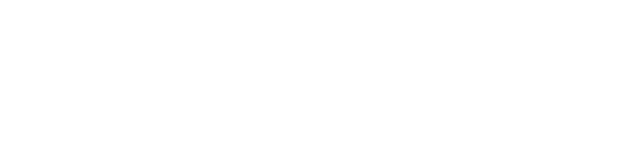
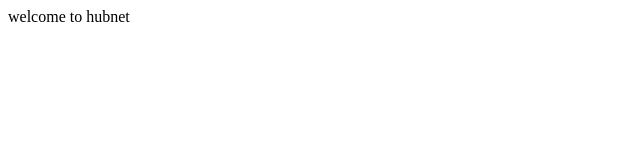
Before and after one commit to jhaashruti24/localproject, a plain HTML site: page index.html in a window 1280 px wide. Shown: the whole page, without its empty margins (0-640 px from the left). Drawn offline with Linux system fonts and the light colour scheme.

Commit message:
added a new index file

```diff
--- a/index.html
+++ b/index.html
@@ -6,6 +6,8 @@
     <title>Document</title>
 </head>
 <body>
+    welcome to hubnet
+
 
 </body>
 </html>
```
